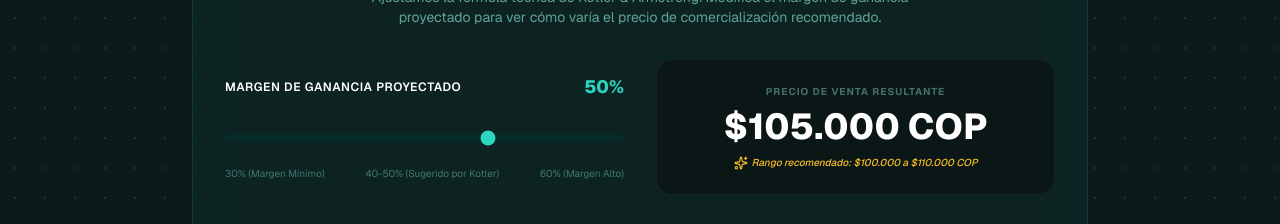
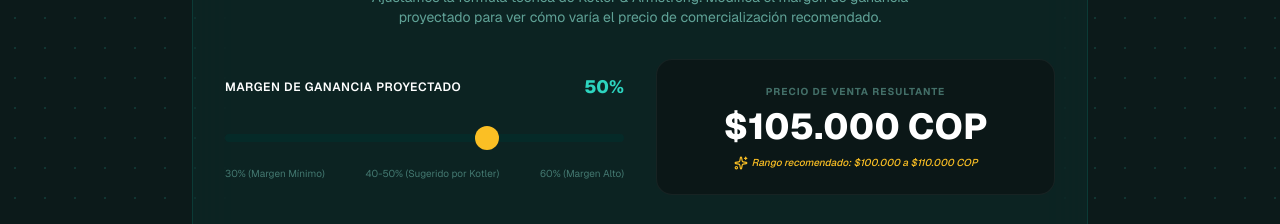
Before and after one commit to MatiasAC110508/TAOPKIT-PRO, a Next.js app: page / in a window 1280 px wide. Shown: the part 8860-9084 px from the top of the page. Built offline with nearby package versions, Linux system fonts and the light colour scheme.

Commit message:
slider rounded and more visible

```diff
--- a/src/components/sections/CostosSection.tsx
+++ b/src/components/sections/CostosSection.tsx
@@ -170,7 +170,7 @@ export default function CostosSection() {
                   max="60"
                   value={margen}
                   onChange={(e) => setMargen(Number(e.target.value))}
-                  className="w-full h-2 rounded-lg bg-teal-950/60 appearance-none cursor-pointer accent-teal-400"
+                  className="w-full h-2 rounded-lg bg-teal-950/60 appearance-none cursor-pointer [&::-webkit-slider-thumb]:appearance-none [&::-webkit-slider-thumb]:w-6 [&::-webkit-slider-thumb]:h-6 [&::-webkit-slider-thumb]:rounded-full [&::-webkit-slider-thumb]:bg-amber-400 [&::-webkit-slider-thumb]:cursor-pointer [&::-moz-range-thumb]:appearance-none [&::-moz-range-thumb]:w-6 [&::-moz-range-thumb]:h-6 [&::-moz-range-thumb]:rounded-full [&::-moz-range-thumb]:bg-amber-400 [&::-moz-range-thumb]:cursor-pointer [&::-moz-range-thumb]:border-none"
                 />
 
                 <div className="flex justify-between text-[10px] text-teal-200/40">
```
